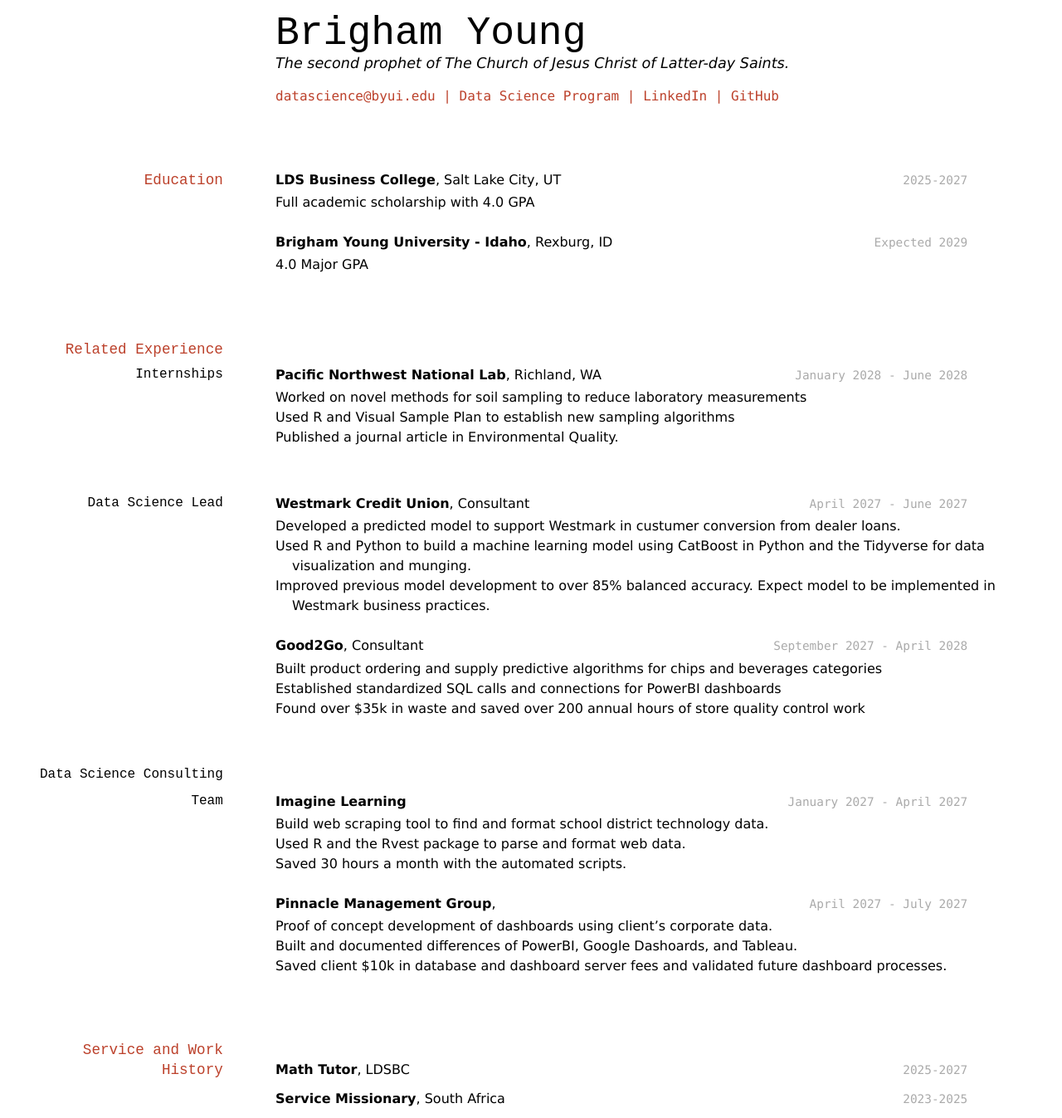
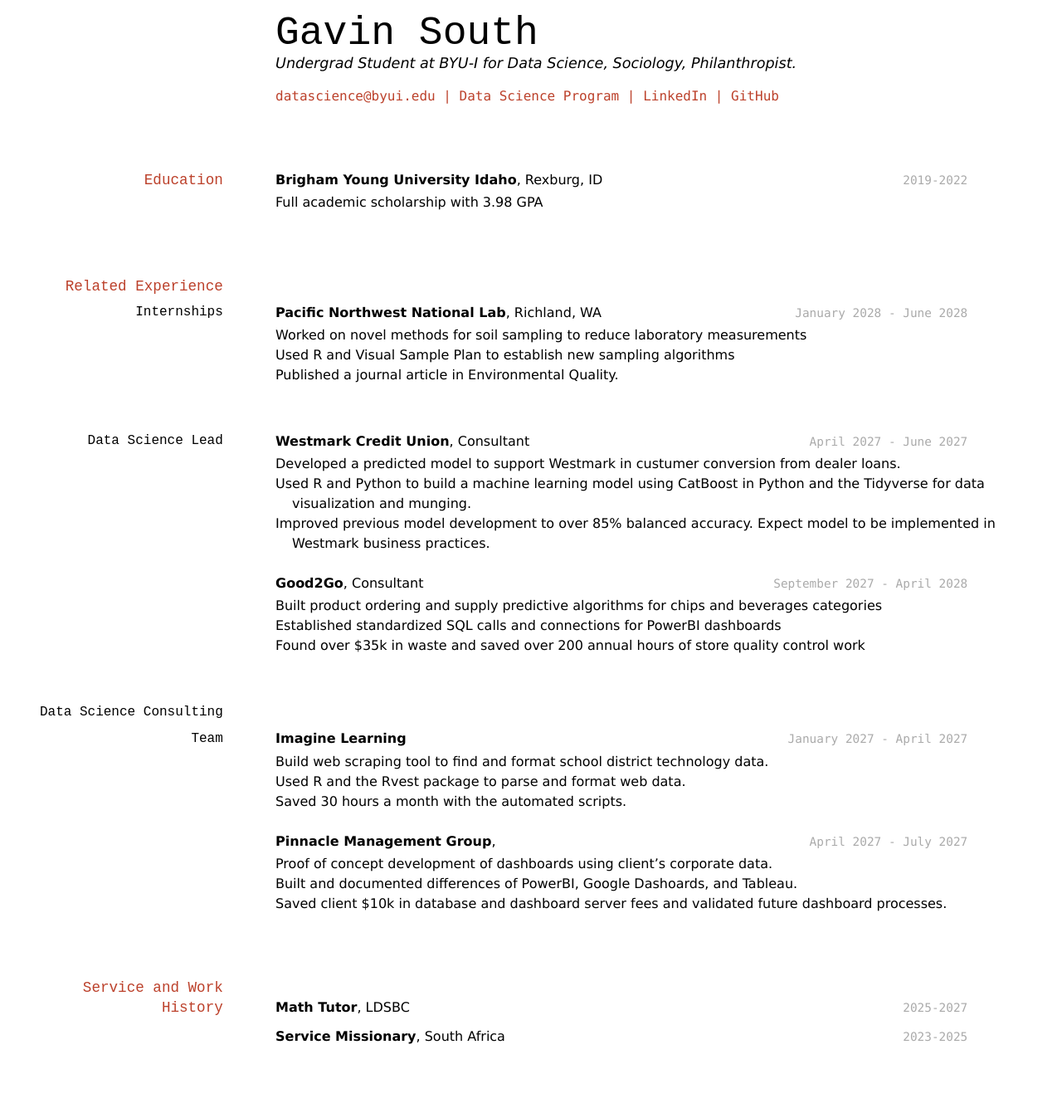
Before and after one commit to audreymae/GavinS_resume, a Jekyll site: the page built from docs/index.md, in a window 1280 px wide. Shown: the whole page at 83% size. Built offline with Jekyll 4.4.1, drawn with Linux system fonts in a browser that asks for light colours; after the commit the page ends 1272 px from its top, so only the background shows below that.

Commit message:
Changed name and education info.
In the future do some of your experiences and what you're learning in school.

```diff
--- a/docs/index.md
+++ b/docs/index.md
@@ -1,9 +1,9 @@
 ---
 layout: cv
-title: Brigham Young's Resume
+title: Gavin South's Resume
 ---
-# Brigham Young
-The second prophet of The Church of Jesus Christ of Latter-day Saints.
+# Gavin South
+Undergrad Student at BYU-I for Data Science, Sociology, Philanthropist.
 
 <div id="webaddress">
 <a href="datascience@byui.edu">datascience@byui.edu</a>
@@ -16,15 +16,10 @@ The second prophet of The Church of Jesus Christ of Latter-day Saints.
 
 ## Education
 
-`2025-2027`
-__LDS Business College__, Salt Lake City, UT
+`2019-2022`
+__Brigham Young University Idaho__, Rexburg, ID
 
-- Full academic scholarship with 4.0 GPA
-
-`Expected 2029`
-__Brigham Young University - Idaho__, Rexburg, ID
-
-- 4.0 Major GPA
+- Full academic scholarship with 3.98 GPA
 
 
 ## Related Experience
```
